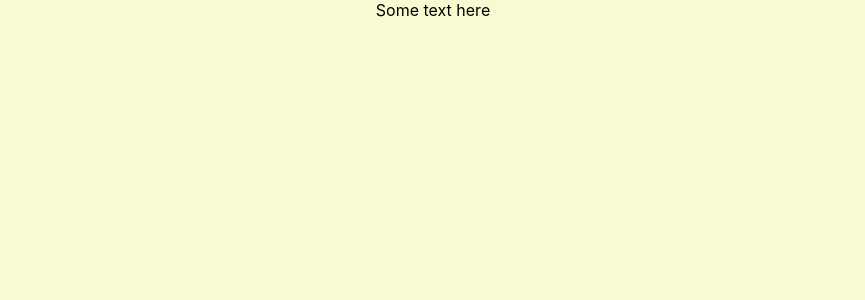
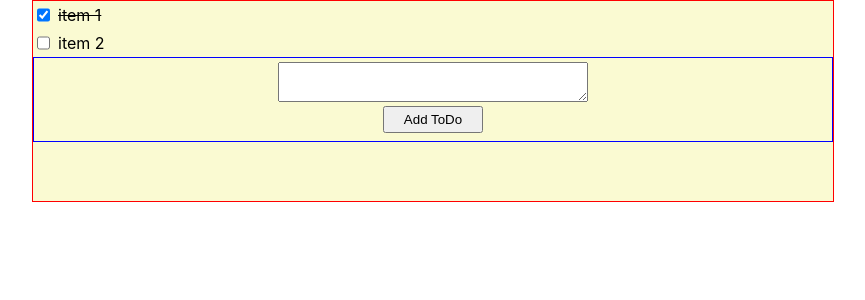
Before and after one commit to xx745/react-todo-typescript, a React (Create React App) app: page / in a window 1280 px wide. Shown: the top 300 px of the page, without its empty margins (207-1072 px from the left). Built offline with nearby package versions, Linux system fonts and the light colour scheme.

Commit message:
added basic components and first event handler

```diff
--- a/src/App.tsx
+++ b/src/App.tsx
@@ -1,9 +1,44 @@
 import './css/App.css';
+import ToDoItem from './components/ToDoItem';
+import ToDoNewItem from './components/ToDoNewItem';
+import { useState } from 'react';
+
+const allTodos: ToDo[] = [
+  {
+    id: 1,
+    text: 'item 1',
+    completed: true,
+  },
+  {
+    id: 2,
+    text: 'item 2',
+    completed: false,
+  },
+];
 
 function App() {
+  const [todos, setTodos] = useState(allTodos);
+
+  const toggleTodo = (selectedTodo: ToDo) => {
+    const newTodos = todos.map((todo) => {
+      if (todo.id === selectedTodo.id) {
+        return {
+          ...todo,
+          completed: !todo.completed,
+        };
+      }
+      return todo;
+    });
+
+    setTodos(newTodos);
+  };
+
+
   return (
     <div className="App">
-      <p>Some text here</p>
+      <ToDoItem todo={todos[0]} toggleTodo={toggleTodo} />
+      <ToDoItem todo={todos[1]} toggleTodo={toggleTodo} />
+      <ToDoNewItem />
     </div>
   );
 }
--- /dev/null
+++ b/src/components/ToDoItem.tsx
@@ -0,0 +1,19 @@
+import React from 'react';
+
+function ToDoItem({ todo, toggleTodo }: ToDoItemProps): JSX.Element {
+  return (
+    <div className='ToDoItem'>
+      <input
+        type="checkbox"
+        checked={todo.completed}
+        onChange={() => { toggleTodo(todo) }} />
+      <span
+        style={{ textDecoration: todo.completed ? 'line-through' : undefined }}
+        className='ToDoItem__label'>
+        {todo.text}
+      </span>
+    </div>
+  )
+};
+
+export default ToDoItem;
--- /dev/null
+++ b/src/components/ToDoNewItem.tsx
@@ -0,0 +1,12 @@
+import React from 'react';
+
+function ToDoNewItem(): JSX.Element {
+    return (
+        <div className='ToDoNewItem'>
+            <textarea className='ToDoNewItem__input'/>
+            <button className='ToDoNewItem__btn'>Add ToDo</button>
+        </div>
+    )
+};
+
+export default ToDoNewItem;
--- a/src/css/App.css
+++ b/src/css/App.css
@@ -1,6 +1,39 @@
 .App {
-  text-align: center;
+  border: 1px solid red;
   background-color: lightgoldenrodyellow;
-  width: 100vw;
-  height: 100vw;
+  width: 800px;
+  margin: auto;
+  min-height: 200px;
 }
+
+.ToDoItem {
+  display: flex;
+  padding: 0.25rem;
+}
+
+.ToDoItem__label {
+  margin-left: 0.5rem;
+}
+
+.ToDoNewItem {
+  padding: 0.25rem;
+  border: 1px solid blue;
+  display: flex;
+  flex-direction: column;
+  align-items: center;
+}
+
+.ToDoNewItem__input{
+  width: 300px;
+  padding: 0.25rem;
+}
+
+.ToDoNewItem__btn {
+  width: 100px;
+  margin: 0.25rem;
+  padding: 0.25rem;
+}
+
+.line-through {
+  text-decoration: line-through;
+}
--- a/src/css/index.css
+++ b/src/css/index.css
@@ -4,6 +4,8 @@
 }
 
 body {
+  width: 100vw;
+  height: 100vh;
   font-family: -apple-system, BlinkMacSystemFont, 'Segoe UI', 'Roboto', 'Oxygen',
     'Ubuntu', 'Cantarell', 'Fira Sans', 'Droid Sans', 'Helvetica Neue',
     sans-serif;
--- a/src/react-app-env.d.ts
+++ /dev/null
@@ -1 +0,0 @@
-/// <reference types="react-scripts" />
```
Also changed, not shown: src/services/StorageApi.ts (added, +7 -0 lines), src/types.d.ts (added, +12 -0 lines).
